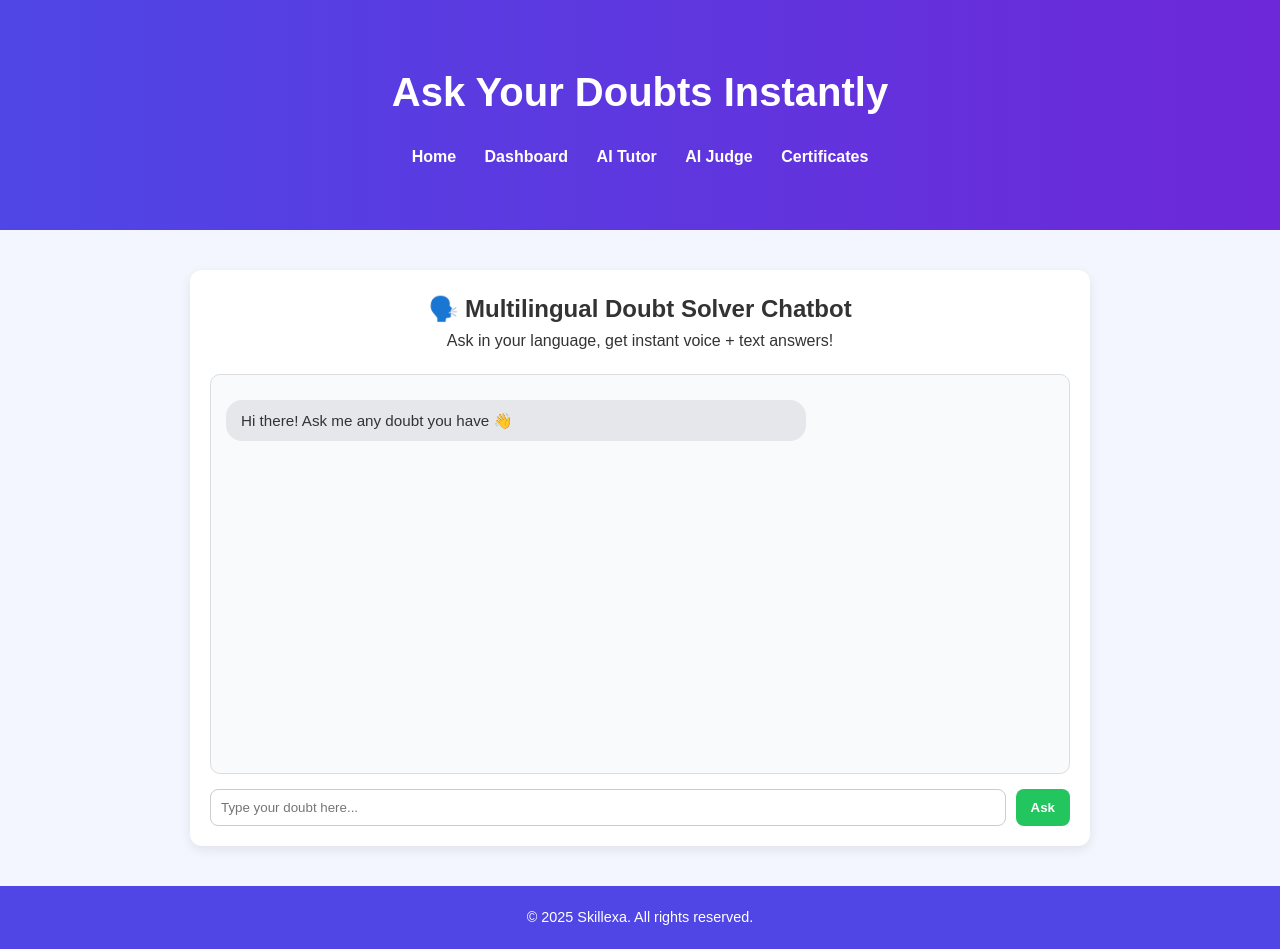
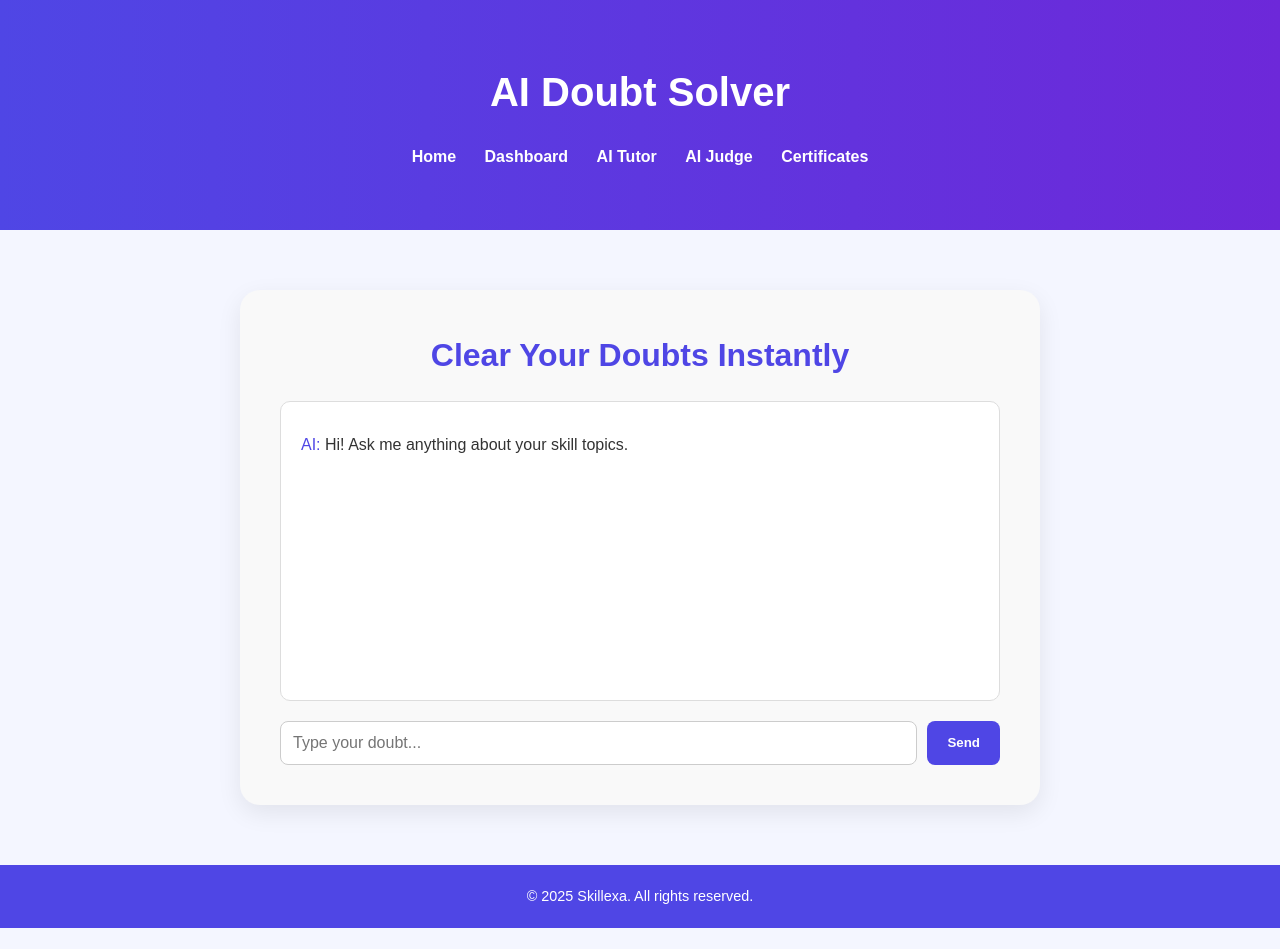
Before and after one commit to srushti-prajapati/skillexa, a plain HTML site: page chatbot.html in a window 1280 px wide. After the commit the page ends 928 px from the top, so only its background shows below. Drawn offline with Linux system fonts and the light colour scheme.

Commit message:
Add AI Doubt Solver chatbot page with simple logic

```diff
--- a/chatbot.html
+++ b/chatbot.html
@@ -6,68 +6,76 @@
   <title>Doubt Solver – Skillexa</title>
   <link rel="stylesheet" href="assets/css/style.css" />
   <style>
-    .chat-section {
-      max-width: 900px;
-      margin: 40px auto;
-      padding: 20px;
-      background: white;
-      border-radius: 12px;
-      box-shadow: 0 4px 12px rgba(0,0,0,0.08);
+    .chatbot-container {
+      max-width: 800px;
+      margin: 60px auto;
+      padding: 40px;
+      background: #f9f9f9;
+      border-radius: 20px;
+      box-shadow: 0 8px 24px rgba(0, 0, 0, 0.08);
     }
-    .chat-header {
+
+    .chatbot-container h2 {
       text-align: center;
       margin-bottom: 20px;
+      color: #4f46e5;
+      font-size: 2rem;
     }
-    .chat-box {
-      height: 400px;
-      overflow-y: auto;
+
+    .chat-log {
       border: 1px solid #ddd;
       border-radius: 10px;
-      padding: 15px;
-      background: #f9fafb;
+      padding: 20px;
+      height: 300px;
+      overflow-y: auto;
+      background: white;
+      margin-bottom: 20px;
     }
-    .bubble {
+
+    .chat-log p {
       margin: 10px 0;
-      max-width: 70%;
-      padding: 10px 15px;
-      border-radius: 16px;
-      line-height: 1.4;
     }
-    .user {
-      background: #4f46e5;
-      color: white;
-      margin-left: auto;
+
+    .chat-log .user {
+      font-weight: bold;
+      color: #111;
     }
-    .ai {
-      background: #e5e7eb;
-      color: #333;
-      margin-right: auto;
+
+    .chat-log .bot {
+      color: #4f46e5;
     }
+
     .chat-input {
       display: flex;
-      margin-top: 15px;
       gap: 10px;
     }
+
     .chat-input input {
       flex: 1;
-      padding: 10px;
+      padding: 12px;
+      font-size: 1rem;
       border-radius: 8px;
       border: 1px solid #ccc;
     }
+
     .chat-input button {
-      background: #22c55e;
+      padding: 12px 20px;
+      background: #4f46e5;
       color: white;
       border: none;
-      padding: 10px 15px;
       border-radius: 8px;
+      cursor: pointer;
       font-weight: 600;
-      cursor: pointer;
+    }
+
+    .chat-input button:hover {
+      background: #4338ca;
     }
   </style>
 </head>
 <body>
   <header class="hero">
-    <h1>Ask Your Doubts Instantly</h1>
+    <h1>AI Doubt Solver</h1>
     <nav>
       <a href="index.html">Home</a>
       <a href="dashboard.html">Dashboard</a>
@@ -77,40 +85,38 @@
     </nav>
   </header>
 
-  <section class="chat-section">
-    <div class="chat-header">
-      <h2>🗣️ Multilingual Doubt Solver Chatbot</h2>
-      <p>Ask in your language, get instant voice + text answers!</p>
-    </div>
-    <div id="chat-box" class="chat-box">
-      <div class="bubble ai">Hi there! Ask me any doubt you have 👋</div>
+  <section class="chatbot-container">
+    <h2>Clear Your Doubts Instantly</h2>
+    <div class="chat-log" id="chatLog">
+      <p><span class="bot">AI:</span> Hi! Ask me anything about your skill topics.</p>
     </div>
     <div class="chat-input">
-      <input type="text" id="userInput" placeholder="Type your doubt here..." />
-      <button onclick="askDoubt()">Ask</button>
+      <input type="text" id="userInput" placeholder="Type your doubt..." />
+      <button onclick="askChatbot()">Send</button>
     </div>
   </section>
+
+  <script>
+    function askChatbot() {
+      const input = document.getElementById("userInput");
+      const chatLog = document.getElementById("chatLog");
+
+      if (!input.value.trim()) return;
+
+      const userText = input.value;
+      chatLog.innerHTML += `<p><span class="user">You:</span> ${userText}</p>`;
+
+      // Fake AI response logic
+      const botResponse = `That's a great question! Here's how I would explain "${userText}".`;
+
+      chatLog.innerHTML += `<p><span class="bot">AI:</span> ${botResponse}</p>`;
+      input.value = "";
+      chatLog.scrollTop = chatLog.scrollHeight;
+    }
+  </script>
 
   <footer>
     <p>© 2025 Skillexa. All rights reserved.</p>
   </footer>
-
-  <script>
-    function askDoubt() {
-      const input = document.getElementById("userInput");
-      const chatBox = document.getElementById("chat-box");
-      const userMsg = input.value.trim();
-
-      if (userMsg === "") return;
-
-      chatBox.innerHTML += `<div class="bubble user">${userMsg}</div>`;
-      input.value = "";
-
-      setTimeout(() => {
-        chatBox.innerHTML += `<div class="bubble ai">🤖 Here's an explanation for: "${userMsg}" (Feature coming soon!)</div>`;
-        chatBox.scrollTop = chatBox.scrollHeight;
-      }, 800);
-    }
-  </script>
 </body>
 </html>
```
